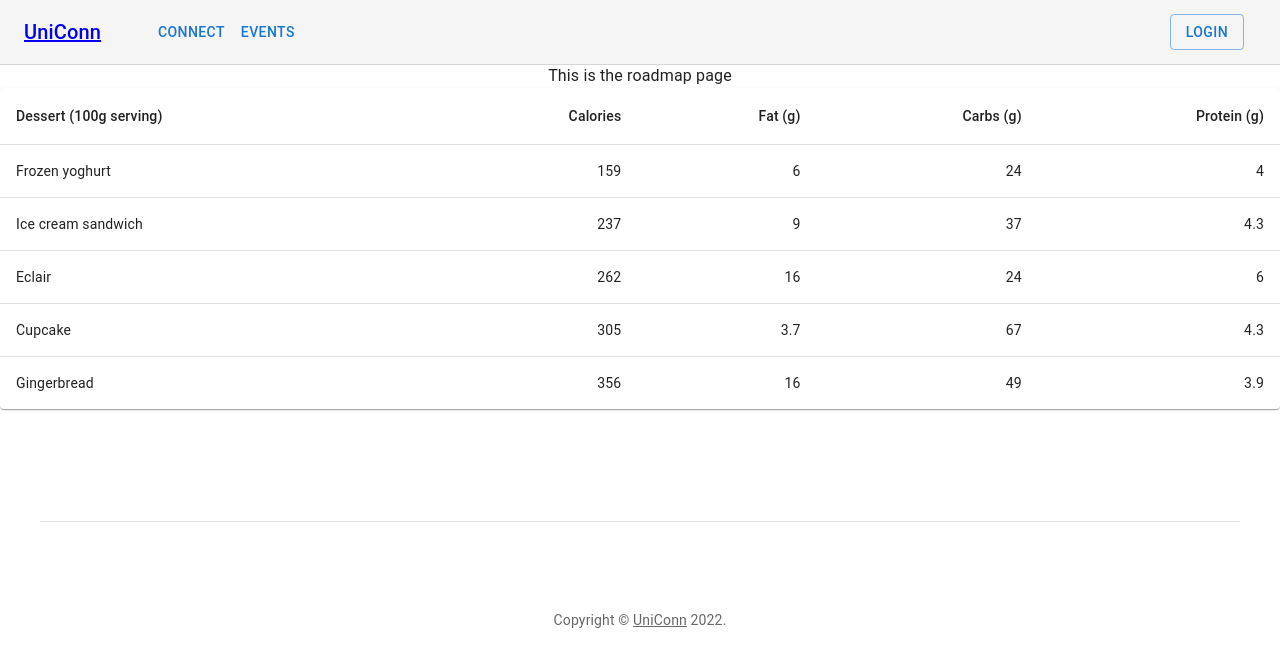
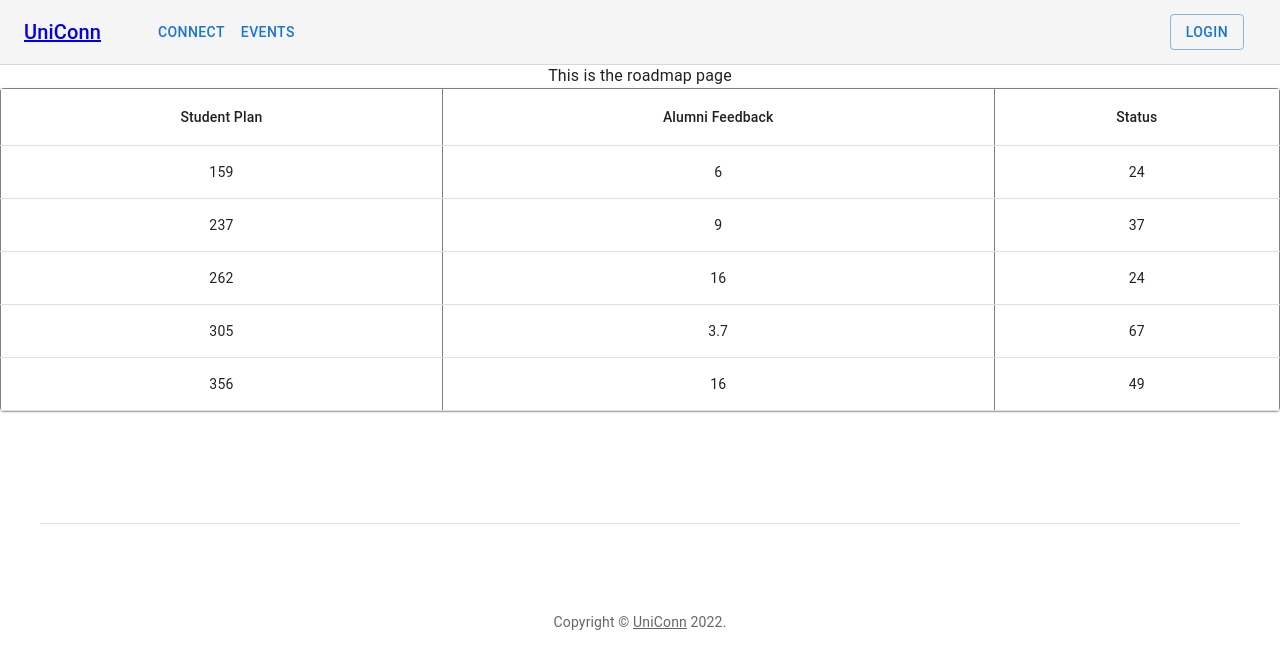
Before and after one commit to Jason10897/UniConn, a React (Create React App) app: page /roadmap in a window 1280 px wide. Shown: the top 668 px of the page. Built offline with nearby package versions, Linux system fonts and the light colour scheme.

Commit message:
Modify table headers and borders

```diff
--- a/src/components/roadmap/Roadmap.js
+++ b/src/components/roadmap/Roadmap.js
@@ -32,29 +32,22 @@ export default function BasicTable() {
             This is the roadmap page
         </div>
     <TableContainer component={Paper}>
-      <Table sx={{ minWidth: 650 }} aria-label="simple table">
+      <Table sx={{ minWidth: 650 }} aria-label="simple table" border="1px">
         <TableHead>
           <TableRow>
-            <TableCell>Dessert (100g serving)</TableCell>
-            <TableCell align="right">Calories</TableCell>
-            <TableCell align="right">Fat&nbsp;(g)</TableCell>
-            <TableCell align="right">Carbs&nbsp;(g)</TableCell>
-            <TableCell align="right">Protein&nbsp;(g)</TableCell>
+            <TableCell align="center">Student Plan</TableCell>
+            <TableCell align="center">Alumni Feedback</TableCell>
+            <TableCell align="center">Status</TableCell>
           </TableRow>
         </TableHead>
         <TableBody>
           {rows.map((row) => (
             <TableRow
               key={row.name}
-              sx={{ '&:last-child td, &:last-child th': { border: 0 } }}
             >
-              <TableCell component="th" scope="row">
-                {row.name}
-              </TableCell>
-              <TableCell align="right">{row.calories}</TableCell>
-              <TableCell align="right">{row.fat}</TableCell>
-              <TableCell align="right">{row.carbs}</TableCell>
-              <TableCell align="right">{row.protein}</TableCell>
+              <TableCell align="center">{row.calories}</TableCell>
+              <TableCell align="center">{row.fat}</TableCell>
+              <TableCell align="center">{row.carbs}</TableCell>
             </TableRow>
           ))}
         </TableBody>
```
